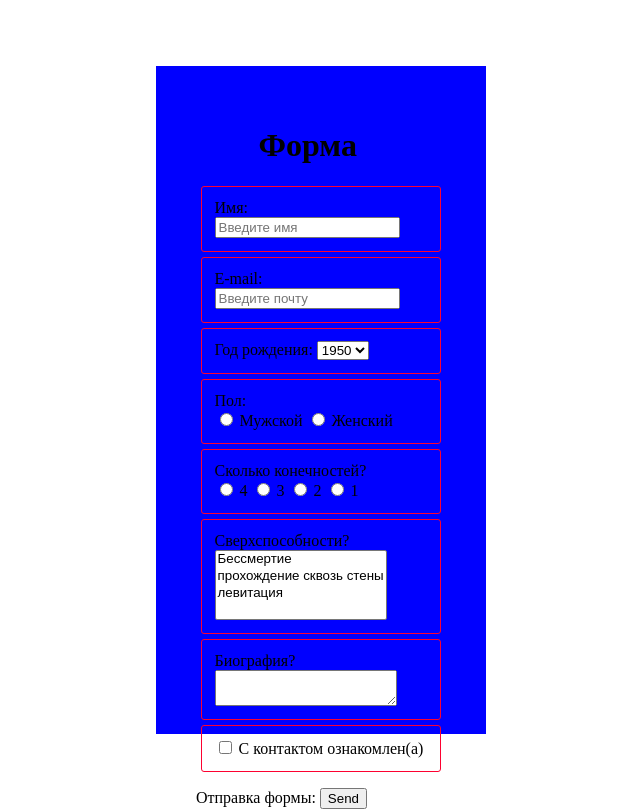
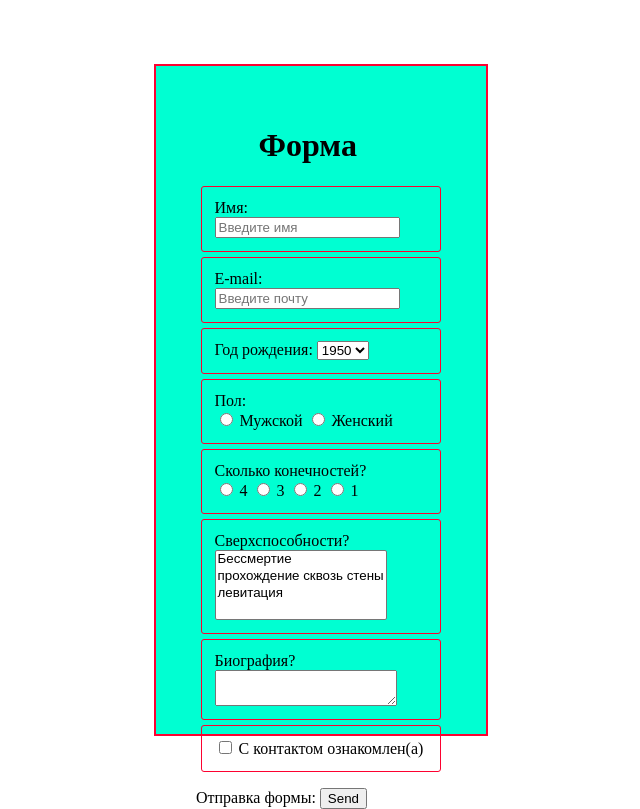
Before and after one commit to 4ard/44, a PHP site: page /form.php in a window 1280 px wide. Shown: the whole page, without its empty margins (319-959 px from the left). Run offline with PHP 8.4, Linux system fonts and the light colour scheme; data that the repository does not hold is empty.

Commit message:
form.php

```diff
--- a/form.php
+++ b/form.php
@@ -9,8 +9,8 @@ body{
 .main{
     padding: 40px;
     width: 250px;
-    background-color: blue;
-    border: 2px solid white;
+    background-color: #00ffd2;
+    border: 2px solid #fd0130;
 }
 
 h1{
```
